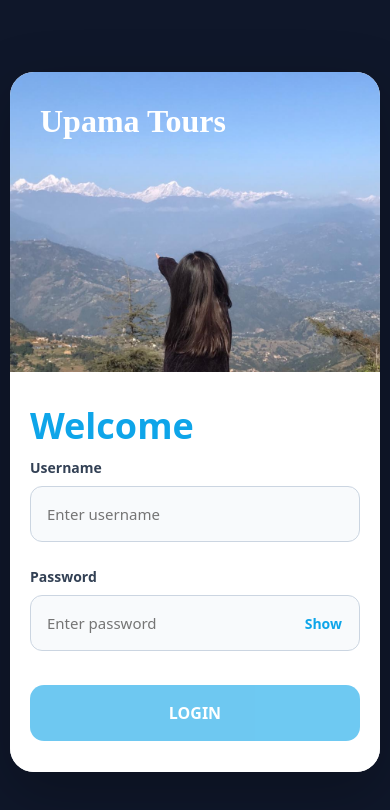
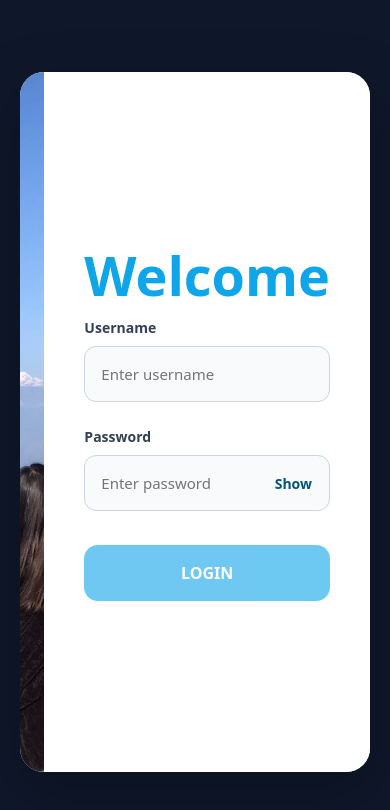
Before and after one commit to upamaaaa/React-intern, a React (Create React App) app: page / in a window 390 px wide. Shown: the top 810 px of the page. Built offline with nearby package versions, Linux system fonts and the light colour scheme.

Commit message:
Fixed Minor errors

```diff
--- a/src/components/Button/Button.scss
+++ b/src/components/Button/Button.scss
@@ -2,7 +2,7 @@
   .dashboard{
 
   &__button {
-padding: 2px 15px;
+padding: 6px 15px;
 border: 2px solid;
 border-radius: 50px;
 border-color: rgb(2, 20, 43);
--- a/src/components/Navbar/Navbar.jsx
+++ b/src/components/Navbar/Navbar.jsx
@@ -32,6 +32,7 @@ const Navbar = () => {
             Authorization: `Bearer ${token}`,
           },
         });
+
         setUser(response.data);
       } catch (error) {
         console.error("Error fetching user data:", error);
--- a/src/pages/Dashboard/Dashboard.jsx
+++ b/src/pages/Dashboard/Dashboard.jsx
@@ -141,8 +141,6 @@ function Dashboard() {
         ))}
       </div>
 
-      {/* PAGINATION */}
-
       <div className="dashboard__pagination">
         {Array.from({
           length: totalPages,
--- a/src/pages/Dashboard/Dashboard.scss
+++ b/src/pages/Dashboard/Dashboard.scss
@@ -132,26 +132,26 @@
   }
 }
 
-@media (max-width: 576px) {
-  .dashboard {
-    &__cards {
-      grid-template-columns: 1fr;
-    }
+// @media (max-width: 576px) {
+//   .dashboard {
+//     &__cards {
+//       grid-template-columns: 1fr;
+//     }
 
-    .carousel {
-      height: 60vh;
-    }
+//     .carousel {
+//       height: 60vh;
+//     }
 
-    .carousel-caption {
-      h1 {
-        font-size: 30px;
-      }
-    }
+//     .carousel-caption {
+//       h1 {
+//         font-size: 30px;
+//       }
+//     }
 
-    &__section-title {
-      h2 {
-        font-size: 32px;
-      }
-    }
-  }
-}
+//     &__section-title {
+//       h2 {
+//         font-size: 32px;
+//       }
+//     }
+//   }
+// }
--- a/src/pages/Login/Login.jsx
+++ b/src/pages/Login/Login.jsx
@@ -6,12 +6,11 @@ import axios from "axios";
 import cat from "../../assets/cat.png";
 import "./Login.scss";
 
-function Register() {
+function Login() {
   const navigate = useNavigate();
 
   const { showPassword, togglePassword } = useTogglePassword();
   const {
-    control,
     handleSubmit,
     formState: { errors, isValid },
     reset,
@@ -26,6 +25,7 @@ function Register() {
       const response = await axios.post(
         "https://dummyjson.com/auth/login",
         data,
+        { withCredentials: true },
       );
 
       console.log("Login successful:", response.data);
@@ -39,7 +39,7 @@ function Register() {
     } catch (error) {
       console.error("Login failed:", error);
 
-      alert("Login failed. Please check your credentials and try again.");
+      toast.error("Login failed. Please check your credentials and try again.");
 
       clearErrors();
       return;
@@ -55,7 +55,7 @@ function Register() {
           <img src={cat} alt="Travel" className="login__image" />
 
           <div className="login__overlay">
-            <h1 className="login__title">Upama Tours</h1>
+            <h1 className="login__title"> Tours</h1>
           </div>
         </div>
 
@@ -120,4 +120,4 @@ function Register() {
   );
 }
 
-export default Register;
+export default Login;
--- a/src/pages/Login/Login.scss
+++ b/src/pages/Login/Login.scss
@@ -33,10 +33,9 @@
 
   &__overlay {
     position: absolute;
-    inset: 0;
+    left: 0;
+    top: 0%;
     display: flex;
-    flex-direction: column;
-    justify-content: flex-start;
     padding: 60px;
     color: rgb(255, 255, 255);
   }
@@ -92,7 +91,6 @@
     border: 1px solid #cbd5e1;
     border-radius: 12px;
     padding: 0 16px;
-    outline: none;
     transition: 0.3s ease;
     font-size: 15px;
     background: #f8fafc;
@@ -108,7 +106,7 @@
     top: 50%;
     transform: translateY(-50%);
     cursor: pointer;
-    color: #0ea5e9;
+    color: #045378;
     font-size: 14px;
     font-weight: 600;
   }
@@ -142,46 +140,44 @@
   }
 }
 
-/* RESPONSIVE */
+// @media (max-width: 992px) {
+//   .login {
+//     &__container {
+//       grid-template-columns: 1fr;
+//     }
 
-@media (max-width: 992px) {
-  .login {
-    &__container {
-      grid-template-columns: 1fr;
-    }
+//     &__left {
+//       height: 300px;
+//     }
 
-    &__left {
-      height: 300px;
-    }
+//     &__title {
+//       font-size: 38px;
+//     }
 
-    &__title {
-      font-size: 38px;
-    }
+//     &__heading {
+//       font-size: 42px;
+//     }
+//   }
+// }
 
-    &__heading {
-      font-size: 42px;
-    }
-  }
-}
+// @media (max-width: 576px) {
+//   .login {
+//     padding: 10px;
 
-@media (max-width: 576px) {
-  .login {
-    padding: 10px;
+//     &__overlay {
+//       padding: 30px;
+//     }
 
-    &__overlay {
-      padding: 30px;
-    }
+//     &__right {
+//       padding: 30px 20px;
+//     }
 
-    &__right {
-      padding: 30px 20px;
-    }
+//     &__heading {
+//       font-size: 36px;
+//     }
 
-    &__heading {
-      font-size: 36px;
-    }
-
-    &__title {
-      font-size: 32px;
-    }
-  }
-}
+//     &__title {
+//       font-size: 32px;
+//     }
+//   }
+// }
--- a/src/pages/Profile/Profile.jsx
+++ b/src/pages/Profile/Profile.jsx
@@ -30,7 +30,7 @@ function Profile() {
   }
 
   return (
-    <div className="profile container">
+    <div className="profile__container">
 
 
       <div className="profile__card">
--- a/src/pages/Profile/Profile.scss
+++ b/src/pages/Profile/Profile.scss
@@ -2,6 +2,11 @@
   min-height: 100vh;
   padding: 50px 20px;
   color: rgb(11, 1, 1);
+
+  &__container {
+    display: flex;
+    justify-content: center;
+  }
 
   &__card {
     border-radius: 30px;
@@ -51,7 +56,7 @@
       font-weight: 700;
     }
   }
-}
+ }
 
 /* RESPONSIVE */
 
```
